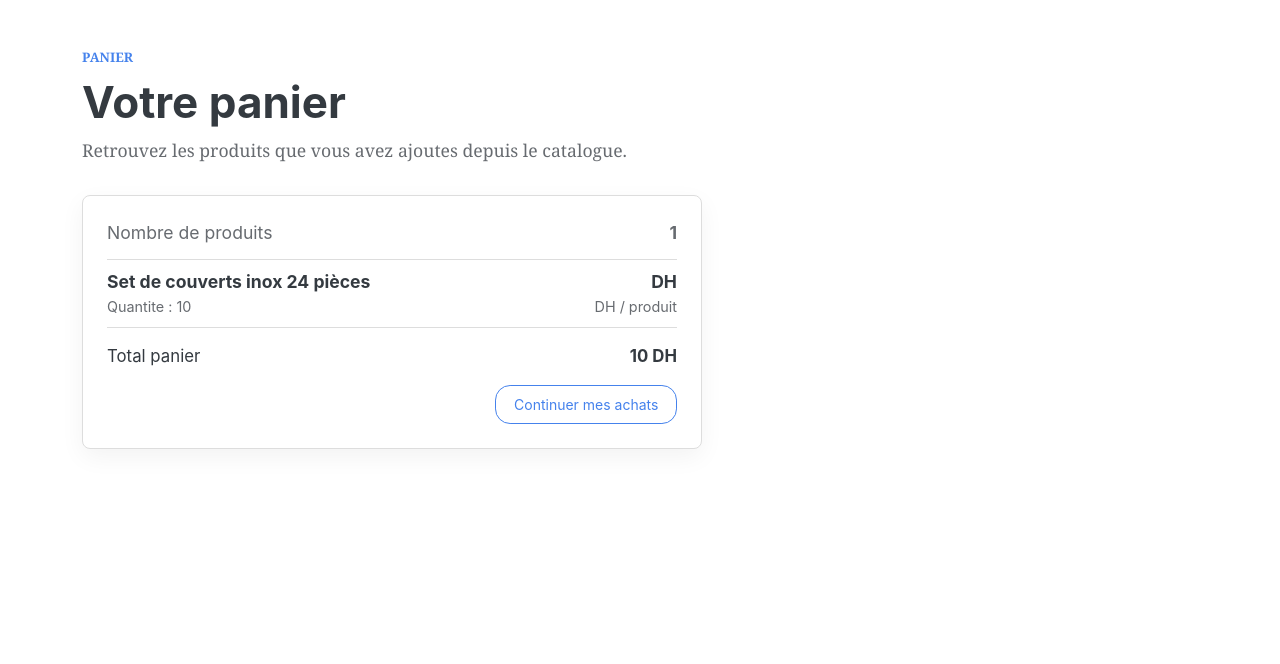
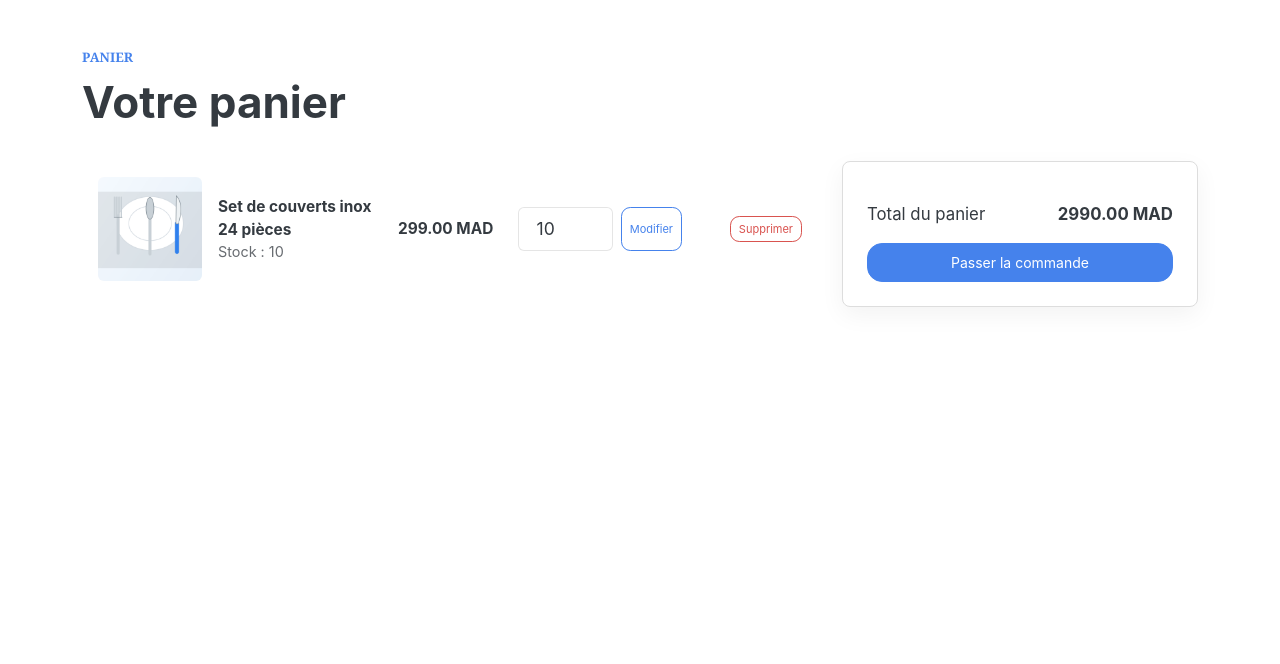
Before and after one commit to steelworried275/ATE4, a Django app: template templates/cart/cart.html in a window 1280 px wide. Shown: the part 58-722 px from the top of the page. Run offline with Django 4.2, Linux system fonts and the light colour scheme; data comes from the database, SQL or seed files in the repository; tables that the repository leaves empty hold one stand-in row (values such as "Sample post"); the template is opened without the code that fills it: values that come from a table or form of the project are taken from there, most other values are stand-ins (such as "Sample title", 1, 10 or a date in 2020); some libraries are stand-ins or nearby versions.

Commit message:
nv change

```diff
--- a/templates/cart/cart.html
+++ b/templates/cart/cart.html
@@ -1,49 +1 @@
-{% extends 'base/base.html' %}
-
-{% block title %}Panier | SimpleCulinary{% endblock %}
-
-{% block content %}
-<div class="container my-5">
-    <div class="page-heading">
-        <p class="eyebrow">Panier</p>
-        <h1>Votre panier</h1>
-        <p class="text-muted">Retrouvez les produits que vous avez ajoutes depuis le catalogue.</p>
-    </div>
-
-    {% if cart_items %}
-        <div class="cart-summary">
-            <div class="cart-count-row">
-                <span>Nombre de produits</span>
-                <strong>{{ cart_count }}</strong>
-            </div>
-            <div class="cart-mini-list">
-                {% for item in cart_items %}
-                    <article class="cart-mini-product">
-                        <div class="cart-mini-details">
-                            <strong>{{ item.product.name }}</strong>
-                            <span>Quantite : {{ item.quantity }}</span>
-                        </div>
-                        <div class="cart-mini-price">
-                            <strong>{{ item.line_total }} DH</strong>
-                            <span>{{ item.product.price }} DH / produit</span>
-                        </div>
-                    </article>
-                {% endfor %}
-            </div>
-            <div class="cart-total-row">
-                <span>Total panier</span>
-                <strong>{{ cart_total }} DH</strong>
-            </div>
-            <div class="cart-actions">
-                <a class="btn btn-outline-primary" href="{% url 'products_list' %}">Continuer mes achats</a>
-            </div>
-        </div>
-    {% else %}
-        <div class="empty-state">
-            <h2>Votre panier est vide</h2>
-            <p>Consultez le catalogue et ajoutez les produits qui vous interessent.</p>
-            <a class="btn btn-primary" href="{% url 'products_list' %}">Retour aux produits</a>
-        </div>
-    {% endif %}
-</div>
-{% endblock %}
+{% extends 'cart/detail_cart.html' %}
```
